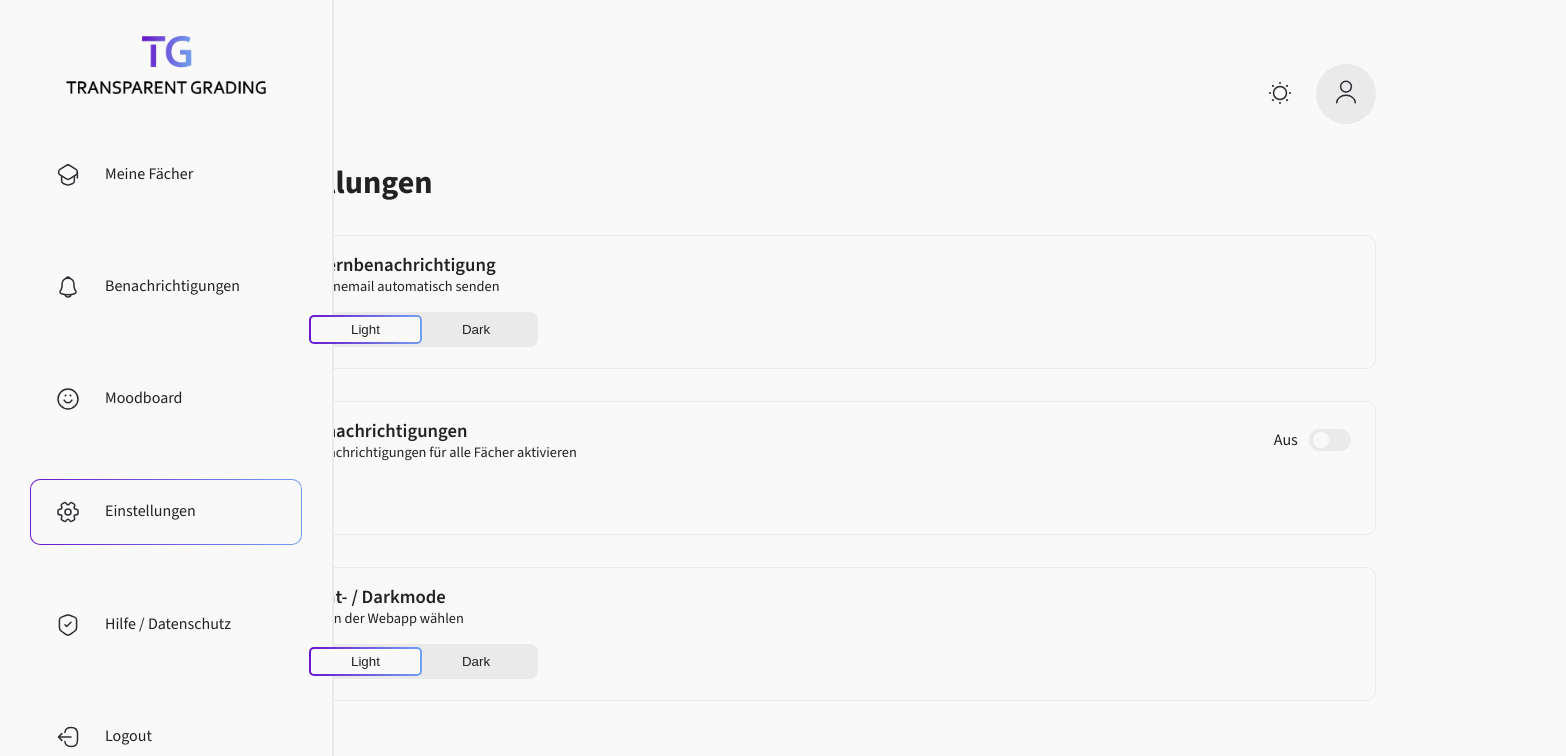
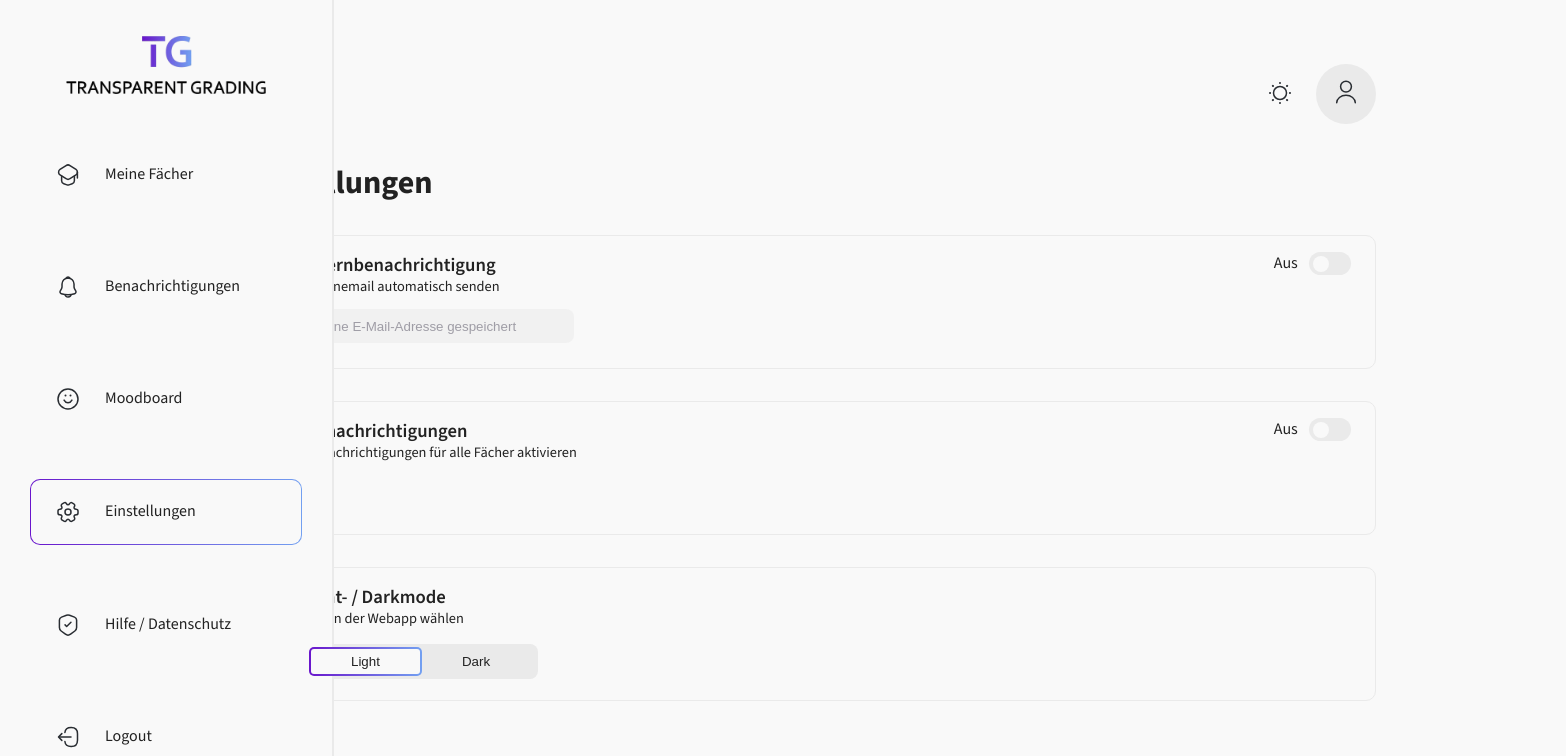
Before and after one commit to LeonE06/TransparentGrading, a Vue app in the folder frontend/: page /schueler/einstellungen in a window 1280 px wide. Shown: the top 756 px of the page, 1566 px wide, since content can reach past the window. Built offline with nearby package versions, Linux system fonts and the light colour scheme; no server answers.

Commit message:
schüler einstellungen eltern email benachrichtigung

```diff
--- a/frontend/src/views/schueler/EinstellungenView.vue
+++ b/frontend/src/views/schueler/EinstellungenView.vue
@@ -16,27 +16,27 @@
                     </svg>
 
                 </i>
-                <div>
-                    <h3>Elternbenachrichtigung</h3>
-                    <p>Elternemail automatisch senden</p>
+
+
+                <div class="toggle">
+                    <div>
+                        <h3>Elternbenachrichtigung</h3>
+                        <p>Elternemail automatisch senden</p>
+                        <input v-if="isUeber18" type="email" v-model="elternEmail" @blur="saveElternEmail()"
+                            placeholder="Eltern-E-Mail-Adresse" :disabled="loading" />
+                        <input v-else type="text" :value="elternEmail || 'Keine E-Mail-Adresse gespeichert'" readonly />
+                    </div>
+                    <div>
+                        {{ elternEmailSenden ? 'Ein' : 'Aus' }}
+                        <label class="switch">
+                            <input type="checkbox" v-model="elternEmailSenden"
+                                @change="sendElternEmail(elternEmailSenden)" :disabled="loading || !isUeber18">
+                            <span class="slider round"></span>
+                        </label>
+                    </div>
                 </div>
-            </div>
-            <div class="mode-toggle">
 
-                <button class="btn theme-toggle" @click="toggleTheme"
-                    :title="isDark ? 'Wechsel zu Hell' : 'Wechsel zu Dunkel'">
-                    <span v-if="isDark">
 
-                        <span>Light</span>
-                        <span class="active">Dark</span>
-
-                    </span>
-                    <span v-else>
-
-                        <span class="active">Light</span>
-                        <span>Dark</span>
-                    </span>
-                </button>
             </div>
         </div>
 
@@ -131,18 +131,30 @@
 import { ref, onMounted } from 'vue'
 import axios from 'axios'
 import { useTheme } from '@/composables/useTheme.js'
-const { isDark, toggleTheme } = useTheme()// Benachrichtigungen State
+const { isDark, toggleTheme } = useTheme()
+
+// Benachrichtigungen State
 const benachrichtigungen = ref(false)
 const loading = ref(false)
-// Benachrichtigungen vom Server laden
-async function loadBenachrichtigungen() {
+
+// Eltern-Email State
+const elternEmail = ref('')
+const elternEmailSenden = ref(false)
+const isUeber18 = ref(false)
+
+// Einstellungen vom Server laden
+async function loadSettings() {
     try {
         const res = await axios.get('/settings')
         benachrichtigungen.value = res.data?.benachrichtigungen ?? false
+        elternEmail.value = res.data?.elternemail ?? ''
+        elternEmailSenden.value = res.data?.elternaktivierung ?? false
+        isUeber18.value = res.data?.isUeber18 ?? false
     } catch (err) {
         console.warn('Benachrichtigungen: Laden fehlgeschlagen', err)
     }
 }
+
 // Benachrichtigungen zum Server speichern
 let saveTimer = null
 async function saveBenachrichtigungen(value) {
@@ -153,19 +165,68 @@ async function saveBenachrichtigungen(value) {
             await axios.put('/settings', { benachrichtigungen: !!value })
         } catch (err) {
             console.warn('Benachrichtigungen: Speichern fehlgeschlagen', err)
-            // Optional: Fehlerbehandlung/Toast anzeigen
         } finally {
             loading.value = false
         }
     }, 300) // Debounce: 300ms warten
 }
+
+// Eltern-Email speichern
+let emailSaveTimer = null
+async function saveElternEmail() {
+    if (!isUeber18.value) return
+
+    if (emailSaveTimer) clearTimeout(emailSaveTimer)
+    emailSaveTimer = setTimeout(async () => {
+        loading.value = true
+        try {
+            await axios.put('/settings', {
+                elternemail: elternEmail.value || null
+            })
+        } catch (err) {
+            console.warn('Eltern-Email: Speichern fehlgeschlagen', err)
+        } finally {
+            loading.value = false
+        }
+    }, 500)
+}
+
+// Eltern-Email Aktivierung speichern
+async function sendElternEmail(value) {
+    if (!isUeber18.value) {
+        elternEmailSenden.value = false
+        return
+    }
+
+    loading.value = true
+    try {
+        await axios.put('/settings', {
+            elternaktivierung: !!value
+        })
+    } catch (err) {
+        console.warn('Eltern-Aktivierung: Speichern fehlgeschlagen', err)
+        elternEmailSenden.value = !value // Rollback bei Fehler
+    } finally {
+        loading.value = false
+    }
+}
+
+
 // Beim Laden der Komponente Einstellungen laden
 onMounted(() => {
-    loadBenachrichtigungen()
+    loadSettings()
 })
 </script>
 
 <style scoped>
+.info-text {
+    font-size: 0.85rem;
+    color: var(--text);
+    margin-top: 0.5rem;
+    font-style: italic;
+}
+
+
 .einstellungen-view {
     padding: 1rem 2rem;
 }
@@ -191,7 +252,7 @@ onMounted(() => {
 
 .container-header {
     display: flex;
-    align-items: center;
+    align-items: flex-start;
     gap: 1rem;
 }
 
@@ -206,6 +267,9 @@ onMounted(() => {
     color: var(--text);
 }
 
+i {
+    margin-top: 0.4rem;
+}
 
 .theme-toggle {
     min-width: auto;
@@ -297,7 +361,37 @@ input:checked+.slider:before {
 .toggle {
     display: flex;
     justify-content: space-between;
-    align-items: center;
+    align-items: flex-start;
     width: 100%;
 }
+
+.toggle > div:first-child {
+    flex: 1;
+    min-width: 0; /* Wichtig für Text-Overflow */
+}
+
+input,
+select {
+    max-width: 100%;
+    min-width: 250px;
+    padding: 0.6rem;
+    border-radius: 8px;
+    background-color: #f9f9f9;
+    border: none;
+    outline: none;
+    transition: border-color 0.2s;
+    margin-top: 0.8rem;
+}
+
+input[readonly] {
+    color: var(--disabled-text);
+    background: var(--disabled);
+    cursor: not-allowed;
+}
+
+select {
+    color: var(--text);
+    background: var(--second-background-color);
+    cursor: pointer;
+}
 </style>
```
Also changed, not shown: 2 other files (tests, documents, lock files or other folders).
